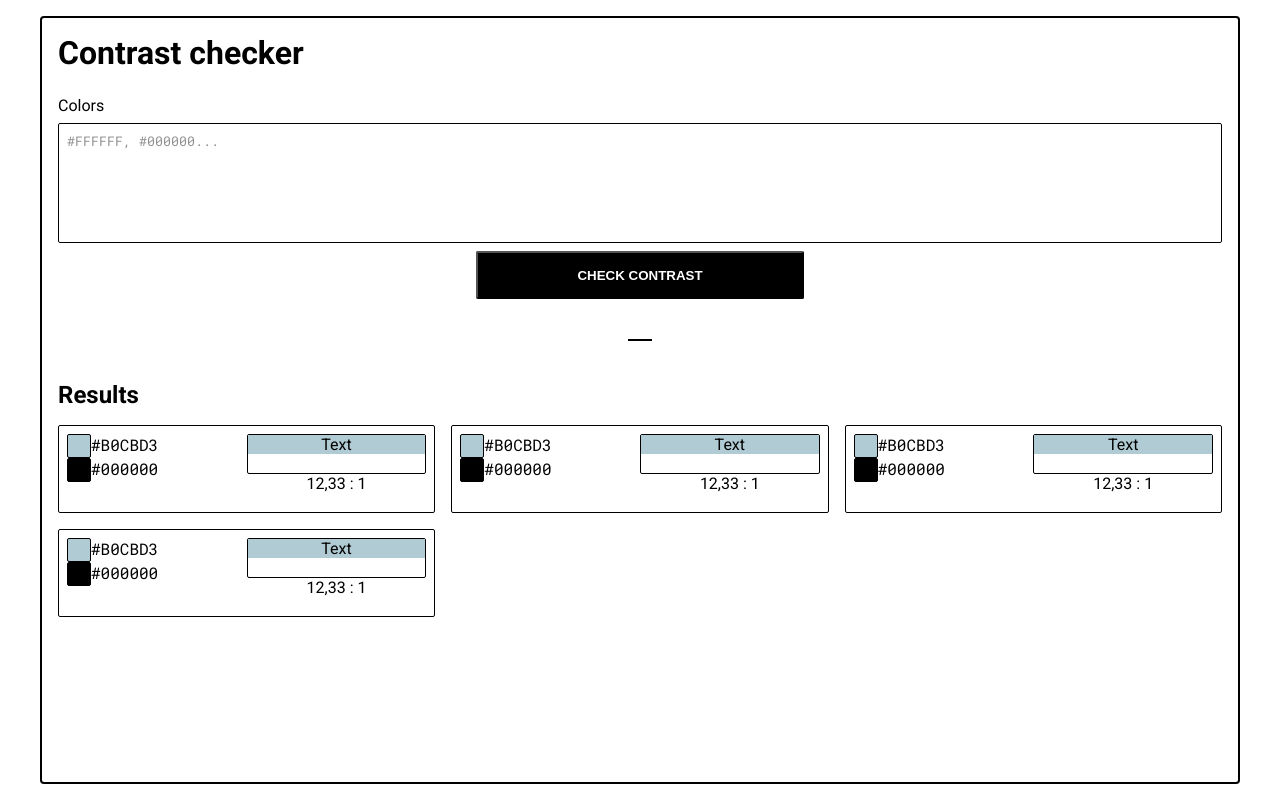
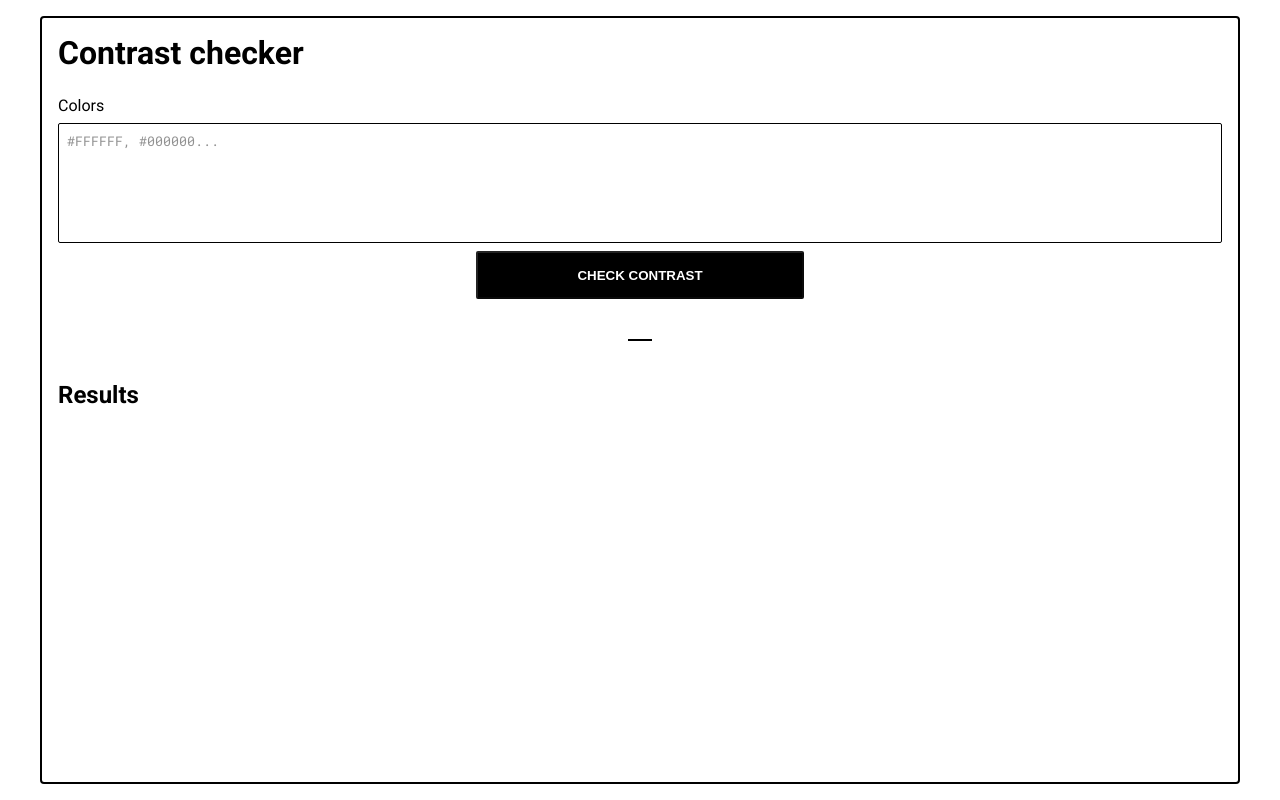
Before and after one commit to ErnanyGoncalves/contrast-checker, a React (Vite) app: page / in a window 1280 px wide. Built offline with nearby package versions, Linux system fonts and the light colour scheme.

Commit message:
integrating constrast checker functions

```diff
--- a/src/App.tsx
+++ b/src/App.tsx
@@ -1,25 +1,35 @@
+import { FormEvent, useState } from 'react'
 import './App.scss'
 import Button from './Components/Button/Button'
 import Divider from './Components/Divider/Divider'
 import Results from './Components/Results/Results'
-// import EmptyMessage from './Components/EmptyMessage/EmptyMessage'
+import EmptyMessage from './Components/EmptyMessage/EmptyMessage'
 import Textarea from './Components/Textarea/Textarea'
+import { createPairsOfColors, getResults, prepareArrayOfColors } from './contrastFunctions'
 
 const App = () => {
-  const handleSubmit = () => {
+  const [textareaValue,setTextareaValue] = useState("");
+  const [listOfResults,setListOfResults] = useState([{}]);
 
+  const handleSubmit = (ev: FormEvent<HTMLFormElement>) => {
+    ev.preventDefault();
+    const colors = prepareArrayOfColors(textareaValue);
+    const pairs = createPairsOfColors(colors);
+    const results = getResults(pairs);
+    setListOfResults(results)
+    setTextareaValue("");
   }
   return (
     <div className='app'>
       <h1>Contrast checker</h1>
-      <form>
+      <form onSubmit={handleSubmit}>
         <label htmlFor="colors">Colors</label>
-        <Textarea />
-        <Button />
+        <Textarea textareaValue={textareaValue} setTextareaValue={setTextareaValue} />
+        <Button isDisabled={textareaValue===""} />
       </form>
     <Divider />
-    <Results />
-    {/* <EmptyMessage /> */}
+    {listOfResults.length === 0 &&<EmptyMessage />}
+    {listOfResults.length > 0 && <Results results={listOfResults} />}
     </div>
   )
 }
--- a/src/Components/Button/Button.tsx
+++ b/src/Components/Button/Button.tsx
@@ -2,9 +2,9 @@ import React from 'react'
 
 import "./Button.scss"
 
-const Button = () => {
+const Button = ({isDisabled}:any) => {
   return (
-    <button type="submit">CHECK CONTRAST</button>
+    <button type="submit" disabled={isDisabled}>CHECK CONTRAST</button>
   )
 }
 
--- a/src/Components/Results/ResultCard/ResultCard.tsx
+++ b/src/Components/Results/ResultCard/ResultCard.tsx
@@ -1,24 +1,24 @@
 import React from 'react'
 import "./ResultCard.scss"
 
-const ResultCard = () => {
-  return (
+const ResultCard = ({colors,ratio}:any) => {
+  return colors && (
     <div className='card'>
       <div className='colors'>
         <div className='colorA'>
-          <div style={{backgroundColor:"#B0CBD3"}}/>
-          <p>#B0CBD3</p>
+          <div style={{backgroundColor:colors[0]}}/>
+          <p>{colors[0]}</p>
         </div>
         <div className='colorB'>
-          <div style={{backgroundColor:"#000000"}}/>
-          <p>#000000</p>
+          <div style={{backgroundColor:colors[1]}}/>
+          <p>{colors[1]}</p>
         </div>
       </div>
       <div className='result'>
         <div className='preview'>
-          <p style={{backgroundColor:"#B0CBD3",color:"#000000"}}>Text</p>
+          <p style={{backgroundColor:colors[0],color:colors[1]}}>Text</p>
         </div>
-        <p className='contrastRatio'>12,33 : 1</p>
+        <p className='contrastRatio'>{ratio}</p>
       </div>
       {/* <div className='controllers'></div> */}
     </div>
--- a/src/Components/Results/Results.tsx
+++ b/src/Components/Results/Results.tsx
@@ -2,15 +2,12 @@ import React from 'react'
 import ResultCard from './ResultCard/ResultCard';
 import "./Results.scss";
 
-const Results = () => {
+const Results = ({results}:any) => {
   return (
     <>
     <h2>Results</h2>
     <div className='grid'>
-        <ResultCard />
-        <ResultCard />
-        <ResultCard />
-        <ResultCard />
+        {results.map((v:any,i:number)=><ResultCard key={i} colors={v.colors} ratio={v.ratio} />)}
     </div>
     </>
   )
--- a/src/Components/Textarea/Textarea.tsx
+++ b/src/Components/Textarea/Textarea.tsx
@@ -1,9 +1,13 @@
-import React from 'react'
+import React, { ChangeEvent } from 'react'
 import "./Textarea.scss"
 
-const Textarea = () => {
+const Textarea = ({textareaValue,setTextareaValue}:any) => {
+  const handleChange = (ev: ChangeEvent<HTMLTextAreaElement>) => {
+    setTextareaValue(ev.target.value);
+  };
+
   return (
-    <textarea placeholder='#FFFFFF, #000000...' name="colors" id="colors" />
+    <textarea placeholder='#FFFFFF, #000000...' name="colors" id="colors" value={textareaValue} onChange={handleChange} />
   )
 }
 
--- /dev/null
+++ b/src/contrastFunctions.ts
@@ -0,0 +1,64 @@
+export const prepareArrayOfColors = (textareaValue:string) => textareaValue.split(",");
+
+export const createPairsOfColors = (colors: string[]) => {
+  const pairs: string[][] = [];
+
+  for (let i = 0; i < colors.length; i++) {
+    for (let j = i + 1; j < colors.length; j++) {
+      pairs.push([colors[i], colors[j]]);
+    }
+  }
+  return pairs;
+};
+
+const hexToRgb = (hex: string) => {
+  const result = /^#?([a-f\d]{2})([a-f\d]{2})([a-f\d]{2})$/i.exec(hex);
+  return result
+    ? [
+        parseInt(result[1], 16), //R
+        parseInt(result[2], 16), //G
+        parseInt(result[3], 16), //B
+      ]
+    : [];
+};
+
+const getRelativeLuminance = (color: string) => {
+  let a = hexToRgb(color).map(function (v) {
+    v /= 255;
+    return v <= 0.03928 ? v / 12.92 : Math.pow((v + 0.055) / 1.055, 2.4);
+  });
+  return a[0] * 0.2126 + a[1] * 0.7152 + a[2] * 0.0722;
+};
+
+const calculateRatio = (textColor: number, backColor: number) =>
+  (Math.max(textColor, backColor) + 0.05) /
+  (Math.min(textColor, backColor) + 0.05);
+
+
+
+export const getResults = (pairs: object[]) => {
+  const results: object[] = [];
+  pairs.forEach((pair: any) => {
+    const ratio = calculateRatio(
+      getRelativeLuminance(pair[0]),
+      getRelativeLuminance(pair[1])
+    );
+    results.push({
+      colors: [pair[0], pair[1]],
+      ratio,
+      tests: {
+        aaNormal: ratio >= 4.5,
+        aaLarge: ratio >= 3,
+        aaaNormal: ratio >= 7,
+        aaaLarge: ratio >= 4.5,
+      },
+    });
+  });
+
+  return results;
+};
+
+
+
+export const onlyUnique = (value: any, index: number, self: any) =>
+  self.indexOf(value) === index;
```
